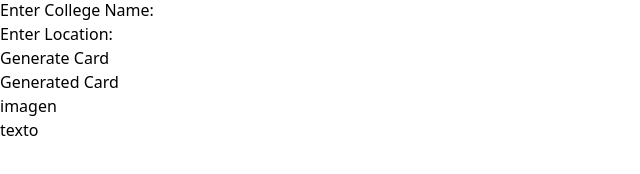
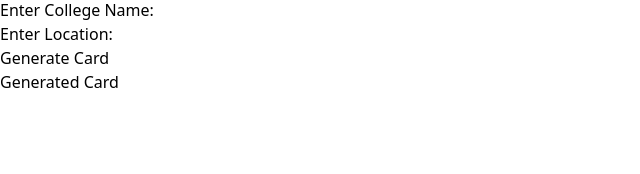
Before and after one commit to Adriasu/examen-final-adriana, a Next.js app: page /cardGenerator in a window 1280 px wide. Shown: the part 290-464 px from the top of the page, without its empty margins (0-640 px from the left). Built offline with nearby package versions, Linux system fonts and the light colour scheme.

Commit message:
terminado generador de cartas

```diff
--- a/src/app/cardGenerator/ContainGeneratorCard.jsx
+++ b/src/app/cardGenerator/ContainGeneratorCard.jsx
@@ -1,6 +1,19 @@
-import React from "react";
+"use client";
+import { User2 } from "lucide-react";
+import React, { useState } from "react";
+import { useForm } from "react-hook-form";
 
 const ContainGeneratorCard = () => {
+  const [user, setUser] = useState([]);
+  const { register, handleSubmit } = useForm();
+
+  const onSubmit = (data) => {
+    const userData = [...user, data];
+    setUser(userData);
+  };
+
+  console.log(user);
+
   return (
     <div className="border-[5px] border-black w-[900px] h-[400px]">
       <div className="bg-purple-800 text-white flex justify-center items-center h-14">
@@ -10,19 +23,41 @@ const ContainGeneratorCard = () => {
       <div className="grid grid-cols-2 h-[334px]">
         <div className="flex flex-col gap-5 justify-center items-center px-10 py-6 border-r border-black">
           <h1 className="font-bold text-2xl">Input form</h1>
-          <form className="flex flex-col h-full w-full justify-between items-start">
+
+          <form
+            onSubmit={handleSubmit(onSubmit)}
+            className="flex flex-col h-full w-full justify-between items-start"
+          >
             <div className="flex justify-between w-full">
-              <label htmlFor="">Enter Name:</label>
-              <input className="border border-black rounded-md" type="text" />
+              <label htmlFor="nameUser">Enter Name:</label>
+              <input
+                id="nameUser"
+                className="border border-black rounded-md px-2"
+                type="text"
+                {...register("nameUser")}
+              />
             </div>
+
             <div className="flex justify-between w-full">
-              <label htmlFor="">Enter College Name:</label>
-              <input className="border border-black rounded-md" type="text" />
+              <label htmlFor="collageName">Enter College Name:</label>
+              <input
+                id="collageName"
+                className="border border-black rounded-md px-2"
+                type="text"
+                {...register("collageName")}
+              />
             </div>
+
             <div className="flex justify-between w-full">
-              <label htmlFor="">Enter Location:</label>
-              <input className="border border-black rounded-md" type="text" />
+              <label htmlFor="location">Enter Location:</label>
+              <input
+                id="location"
+                className="border border-black rounded-md px-2"
+                type="text"
+                {...register("location")}
+              />
             </div>
+
             <input
               type="submit"
               value="Generate Card"
@@ -32,10 +67,21 @@ const ContainGeneratorCard = () => {
         </div>
         <div className="flex flex-col gap-5 justify-center items-center p-6">
           <h1 className="font-bold text-2xl">Generated Card</h1>
-          <div className="flex h-full w-full rounded-md bg-yellow-100 p-3">
-            <div className="bg-green-200 w-[35%]">imagen</div>
-            <div className="bg-white w-[65%]">texto</div>
-          </div>
+          {user.map((user, index) => {
+            return (
+              <div
+                key={index}
+                className="flex h-full w-full rounded-md bg-yellow-100 p-3"
+              >
+                <div className="bg-green-200 w-[35%] h-full"><User2 className="size-[100%]"/></div>
+                <div className="bg-white w-[65%] flex flex-col gap-5 justify-center p-5">
+                    <p className="text-xl font-semibold">Name: {user.nameUser}</p>
+                    <p>College Name: {user.collageName}</p>
+                    <p>Location: {user.location}</p>
+                </div>
+              </div>
+            );
+          })}
         </div>
       </div>
     </div>
--- a/src/app/cardGenerator/page.jsx
+++ b/src/app/cardGenerator/page.jsx
@@ -1,5 +1,4 @@
 import React from 'react'
-import ContainCards from '../galleryCards/ContainCards'
 import ContainGeneratorCard from './ContainGeneratorCard'
 
 const CardGenerator = () => {
```
